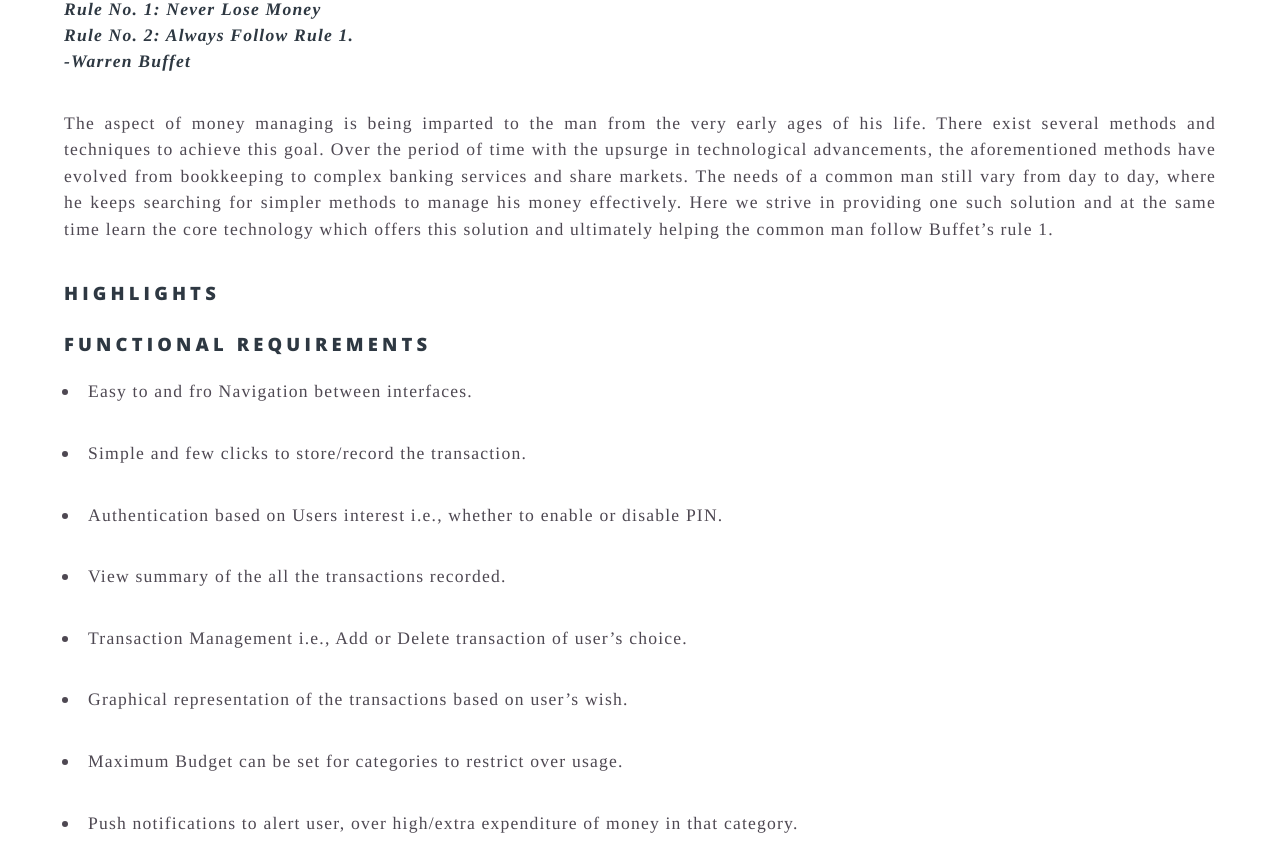
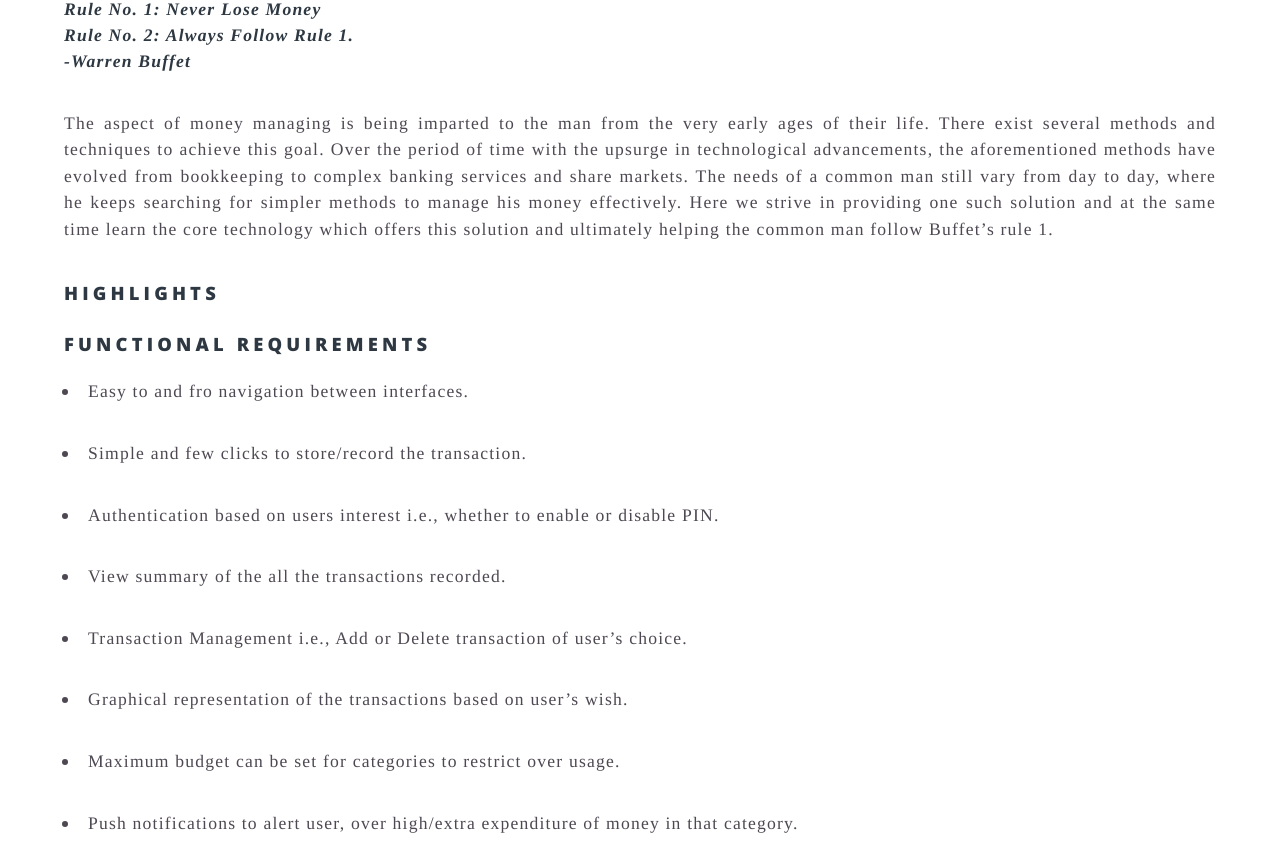
Before and after one commit to DBSE-teaching/isee2019-Sky-Net, a Jekyll site: the page built from docs/_posts/2019-07-03-sixth-post.md, in a window 1280 px wide and 1400 px high, scrolled down 701 px. Shown: the part 147-1007 px from the top of the window. Built offline with Jekyll 4.4.1, drawn with Linux system fonts in a browser that asks for light colours; some of the changed text lies outside the part shown.

Commit message:
Update 2019-07-03-sixth-post.md

```diff
--- a/docs/_posts/2019-07-03-sixth-post.md
+++ b/docs/_posts/2019-07-03-sixth-post.md
@@ -16,20 +16,20 @@
 Rule No. 2: Always Follow Rule 1.<br/>
   -Warren Buffet</i></b></p>
 
-<p style="font-family:Times;font-size:110%;text-align:justify">The aspect of money managing is being imparted to the man from the very early ages of his life. There exist several methods and techniques to achieve this goal. Over the period of time with the upsurge in technological advancements, the aforementioned methods have evolved from bookkeeping to complex banking services and share markets. The needs of a common man still vary from day to day, where he keeps searching for simpler methods to manage his money effectively. Here we strive in providing one such solution and at the same time learn the core technology which offers this solution and ultimately helping the common man follow Buffet’s rule 1. </p>
+<p style="font-family:Times;font-size:110%;text-align:justify">The aspect of money managing is being imparted to the man from the very early ages of their life. There exist several methods and techniques to achieve this goal. Over the period of time with the upsurge in technological advancements, the aforementioned methods have evolved from bookkeeping to complex banking services and share markets. The needs of a common man still vary from day to day, where he keeps searching for simpler methods to manage his money effectively. Here we strive in providing one such solution and at the same time learn the core technology which offers this solution and ultimately helping the common man follow Buffet’s rule 1. </p>
 
 ### Highlights
 
 ### Functional Requirements
 
 <ul>
-  <li><p style="font-family:Times;font-size:110%;text-align:justify">Easy to and fro Navigation between interfaces.</p></li>
+  <li><p style="font-family:Times;font-size:110%;text-align:justify">Easy to and fro navigation between interfaces.</p></li>
   <li><p style="font-family:Times;font-size:110%;text-align:justify">Simple and few clicks to store/record the transaction.</p></li>
-  <li><p style="font-family:Times;font-size:110%;text-align:justify">Authentication based on Users interest i.e., whether to enable or disable PIN.</p></li>
+  <li><p style="font-family:Times;font-size:110%;text-align:justify">Authentication based on users interest i.e., whether to enable or disable PIN.</p></li>
   <li><p style="font-family:Times;font-size:110%;text-align:justify">View summary of the all the transactions recorded.</p></li>
   <li><p style="font-family:Times;font-size:110%;text-align:justify">Transaction Management i.e., Add or Delete transaction of user’s choice.</p></li>
   <li><p style="font-family:Times;font-size:110%;text-align:justify">Graphical representation of the transactions based on user’s wish.</p></li>
-  <li><p style="font-family:Times;font-size:110%;text-align:justify">Maximum Budget can be set for categories to restrict over usage.</p></li>
+  <li><p style="font-family:Times;font-size:110%;text-align:justify">Maximum budget can be set for categories to restrict over usage.</p></li>
   <li><p style="font-family:Times;font-size:110%;text-align:justify">Push notifications to alert user, over high/extra expenditure of money in that category.</p></li>
   <li><p style="font-family:Times;font-size:110%;text-align:justify">E-mail summary of transactions.</p></li></ul>
 
@@ -109,13 +109,13 @@
 
 ### Energy Consumption & Memory Usage
 
-<p style="font-family:Times;font-size:110%;text-align:justify">In the below image, we have attached the energy consumption of our application from Android Studio Profiler which is an inbuilt feature. Here, we can observe that the energy consumption is medium.</p>
+<p style="font-family:Times;font-size:110%;text-align:justify">In the below image, we have attached the energy consumption of our application from Android Studio profiler which is an inbuilt feature. Here, we can observe that the energy consumption is medium.</p>
 
-![Deadline image]({{site.baseurl}}/images/Energy1.png "QR Code"){:height="75%" width="75%"}
+![Deadline image]({{site.baseurl}}/images/Energy1.png "Energy"){:height="75%" width="75%"}
 
-<p style="font-family:Times;font-size:110%;text-align:justify">In the below image, we have attached the memory usage of our application. </p>
+<p style="font-family:Times;font-size:110%;text-align:justify">In the below image, the memory usage of our application is attached. </p>
 
-![Deadline image]({{site.baseurl}}/images/Energy2.png "QR Code"){:height="75%" width="75%"}
+![Deadline image]({{site.baseurl}}/images/Energy2.png "Memory"){:height="75%" width="75%"}
 
 
 ### App Availability
```
